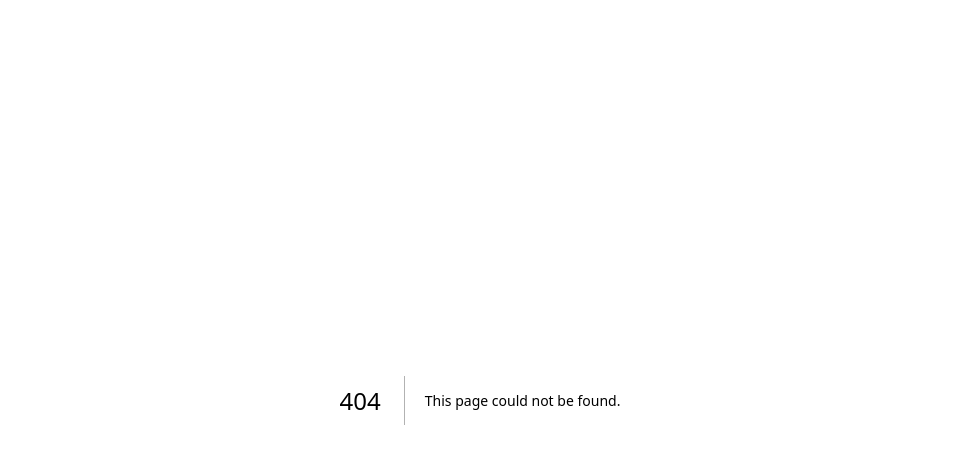
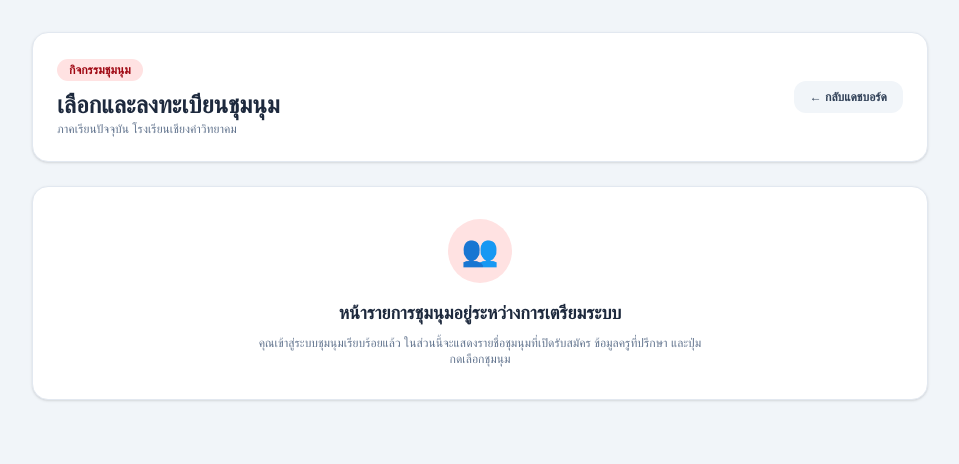
Before and after one commit to sutin2518-a11y/student-activity-app, a Next.js app: page /student/club in a window 1280 px wide. Before the commit this address had no page. Shown: the top 464 px of the page, without its empty margins (160-1119 px from the left). Built offline with nearby package versions, Linux system fonts and the light colour scheme.

Commit message:
Update layout and move login

```diff
--- /dev/null
+++ b/src/app/student/club/page.tsx
@@ -0,0 +1,35 @@
+"use client";
+
+import React from "react";
+import Link from "next/link";
+
+export default function StudentClubPage() {
+  return (
+    <div className="min-h-screen bg-slate-100 p-4 md:p-8 font-sans">
+      <div className="max-w-4xl mx-auto space-y-6">
+        <div className="bg-white rounded-2xl p-6 shadow-sm border border-slate-200 flex justify-between items-center">
+          <div>
+            <span className="px-3 py-1 bg-red-100 text-red-800 rounded-full text-xs font-bold">
+              กิจกรรมชุมนุม
+            </span>
+            <h1 className="text-2xl font-black text-slate-800 mt-2">เลือกและลงทะเบียนชุมนุม</h1>
+            <p className="text-xs text-slate-500">ภาคเรียนปัจจุบัน โรงเรียนเชียงคำวิทยาคม</p>
+          </div>
+          <Link href="/student" className="px-4 py-2 bg-slate-100 hover:bg-slate-200 text-slate-700 font-bold rounded-xl text-xs transition">
+            ← กลับแดชบอร์ด
+          </Link>
+        </div>
+
+        <div className="bg-white rounded-2xl p-8 shadow-sm border border-slate-200 text-center">
+          <div className="w-16 h-16 bg-red-100 text-red-600 rounded-full flex items-center justify-center text-3xl mx-auto mb-4">
+            👥
+          </div>
+          <h2 className="text-lg font-bold text-slate-800 mb-2">หน้ารายการชุมนุมอยู่ระหว่างการเตรียมระบบ</h2>
+          <p className="text-slate-500 text-xs max-w-md mx-auto">
+            คุณเข้าสู่ระบบชุมนุมเรียบร้อยแล้ว ในส่วนนี้จะแสดงรายชื่อชุมนุมที่เปิดรับสมัคร ข้อมูลครูที่ปรึกษา และปุ่มกดเลือกชุมนุม
+          </p>
+        </div>
+      </div>
+    </div>
+  );
+}
--- /dev/null
+++ b/src/app/student/guidance/page.tsx
@@ -0,0 +1,35 @@
+"use client";
+
+import React from "react";
+import Link from "next/link";
+
+export default function StudentGuidancePage() {
+  return (
+    <div className="min-h-screen bg-slate-100 p-4 md:p-8 font-sans">
+      <div className="max-w-4xl mx-auto space-y-6">
+        <div className="bg-white rounded-2xl p-6 shadow-sm border border-slate-200 flex justify-between items-center">
+          <div>
+            <span className="px-3 py-1 bg-amber-100 text-amber-800 rounded-full text-xs font-bold">
+              งานแนะแนว
+            </span>
+            <h1 className="text-2xl font-black text-slate-800 mt-2">ข้อมูลการศึกษาต่อและอาชีพ</h1>
+            <p className="text-xs text-slate-500">โรงเรียนเชียงคำวิทยาคม</p>
+          </div>
+          <Link href="/student" className="px-4 py-2 bg-slate-100 hover:bg-slate-200 text-slate-700 font-bold rounded-xl text-xs transition">
+            ← กลับแดชบอร์ด
+          </Link>
+        </div>
+
+        <div className="bg-white rounded-2xl p-8 shadow-sm border border-slate-200 text-center">
+          <div className="w-16 h-16 bg-amber-100 text-amber-600 rounded-full flex items-center justify-center text-3xl mx-auto mb-4">
+            🧭
+          </div>
+          <h2 className="text-lg font-bold text-slate-800 mb-2">หน้างานแนะแนวอยู่ระหว่างการเตรียมระบบ</h2>
+          <p className="text-slate-500 text-xs max-w-md mx-auto">
+            คุณเข้าสู่ระบบงานแนะแนวเรียบร้อยแล้ว ในส่วนนี้จะใช้สำหรับทำแบบประเมินตนเอง ค้นหาทุนการศึกษา และข้อมูล TCAS / การศึกษาต่อ
+          </p>
+        </div>
+      </div>
+    </div>
+  );
+}
--- a/src/app/student/uniform/page.tsx
+++ b/src/app/student/uniform/page.tsx
@@ -2,8 +2,13 @@
 
 import React, { useState } from "react";
 import Link from "next/link";
-import { supabase } from "@/lib/supabase";
+import { createClient } from "@supabase/supabase-js";
 import Swal from "sweetalert2";
+
+// สร้าง Supabase Client
+const supabaseUrl = process.env.NEXT_PUBLIC_SUPABASE_URL || "";
+const supabaseAnonKey = process.env.NEXT_PUBLIC_SUPABASE_ANON_KEY || "";
+const supabase = createClient(supabaseUrl, supabaseAnonKey);
 
 export default function StudentUniformSetupPage() {
   const [studentIdCard, setStudentIdCard] = useState("");
@@ -167,7 +172,6 @@ export default function StudentUniformSetupPage() {
     setSaving(false);
   };
 
-  // เช็คว่ามีข้อมูลกิจกรรมในฐานข้อมูลเดิมอยู่แล้วหรือไม่
   const hasExistingActivity = studentData?.activity_name && studentData.activity_name !== "EMPTY";
   const config = getLevelConfig(selectedActivity);
 
@@ -178,8 +182,8 @@ export default function StudentUniformSetupPage() {
         {/* Header Bar */}
         <div className="bg-white p-6 rounded-3xl border border-slate-200 shadow-sm flex flex-col md:flex-row justify-between items-start md:items-center gap-4">
           <div>
-            <Link href="/" className="text-xs font-bold text-purple-600 hover:underline flex items-center gap-1">
-              <span>←</span> กลับหน้าหลัก
+            <Link href="/student" className="text-xs font-bold text-purple-600 hover:underline flex items-center gap-1">
+              <span>←</span> กลับหน้าหลักนักเรียน
             </Link>
             <div className="flex items-center gap-3 mt-1">
               <h1 className="text-2xl font-bold text-slate-900">📝 จัดการสังกัดกิจกรรมเครื่องแบบ</h1>
@@ -238,14 +242,13 @@ export default function StudentUniformSetupPage() {
 
             <form onSubmit={handleSaveLevels} className="space-y-5">
 
-              {/* Section 1: แสดงข้อมูลกิจกรรม (หรือเลือกหากยังไม่มีข้อมูล) */}
+              {/* Section 1: แสดงข้อมูลกิจกรรม */}
               <div className="space-y-2">
                 <label className="block text-xs font-bold text-slate-700">
                   กิจกรรมเครื่องแบบที่สังกัด
                 </label>
 
                 {hasExistingActivity ? (
-                  /* ดึงข้อมูลมาแสดงให้อัตโนมัติทันที */
                   <div className="p-3 bg-slate-100 rounded-xl border border-slate-200 text-xs font-bold text-slate-800 flex justify-between items-center">
                     <span>{selectedActivity}</span>
                     <span className="text-[11px] text-emerald-700 font-bold bg-emerald-100 px-2.5 py-0.5 rounded-lg border border-emerald-200">
@@ -253,7 +256,6 @@ export default function StudentUniformSetupPage() {
                     </span>
                   </div>
                 ) : (
-                  /* แสดง Dropdown เฉพาะกรณีที่ใน DB ยังไม่มีชื่อกิจกรรม */
                   <div className="space-y-1">
                     <select
                       value={selectedActivity}
@@ -277,7 +279,7 @@ export default function StudentUniformSetupPage() {
                 )}
               </div>
 
-              {/* Section 2: เลือกตัวเลือกสังกัดย่อย (กลุ่ม/กอง/หมู่/หมวด) */}
+              {/* Section 2: เลือกสังกัดย่อย */}
               <div className="space-y-4 pt-2 border-t border-slate-100">
                 <h3 className="font-bold text-slate-900 text-xs flex items-center gap-2">
                   <span>⚙️</span> เลือกสังกัดย่อย ({selectedActivity})
@@ -325,7 +327,7 @@ export default function StudentUniformSetupPage() {
                     </select>
                   </div>
 
-                  {/* Level 3 Select (ซ่อนให้อัตโนมัติหากเป็นผู้บำเพ็ญประโยชน์) */}
+                  {/* Level 3 Select */}
                   {config.hasL3 && (
                     <div className="md:col-span-2">
                       <label className="block text-xs font-bold text-slate-700 mb-1">
--- /dev/null
+++ b/src/app/student/volunteer/page.tsx
@@ -0,0 +1,35 @@
+"use client";
+
+import React from "react";
+import Link from "next/link";
+
+export default function StudentVolunteerPage() {
+  return (
+    <div className="min-h-screen bg-slate-100 p-4 md:p-8 font-sans">
+      <div className="max-w-4xl mx-auto space-y-6">
+        <div className="bg-white rounded-2xl p-6 shadow-sm border border-slate-200 flex justify-between items-center">
+          <div>
+            <span className="px-3 py-1 bg-emerald-100 text-emerald-800 rounded-full text-xs font-bold">
+              กิจกรรมเพื่อสังคมฯ
+            </span>
+            <h1 className="text-2xl font-black text-slate-800 mt-2">บันทึกชั่วโมงจิตอาสา</h1>
+            <p className="text-xs text-slate-500">โรงเรียนเชียงคำวิทยาคม</p>
+          </div>
+          <Link href="/student" className="px-4 py-2 bg-slate-100 hover:bg-slate-200 text-slate-700 font-bold rounded-xl text-xs transition">
+            ← กลับแดชบอร์ด
+          </Link>
+        </div>
+
+        <div className="bg-white rounded-2xl p-8 shadow-sm border border-slate-200 text-center">
+          <div className="w-16 h-16 bg-emerald-100 text-emerald-600 rounded-full flex items-center justify-center text-3xl mx-auto mb-4">
+            🌱
+          </div>
+          <h2 className="text-lg font-bold text-slate-800 mb-2">หน้าระบบจิตอาสาอยู่ระหว่างการเตรียมระบบ</h2>
+          <p className="text-slate-500 text-xs max-w-md mx-auto">
+            คุณเข้าสู่ระบบจิตอาสาเรียบร้อยแล้ว ในส่วนนี้จะใช้สำหรับยื่นบันทึกกิจกรรมจิตอาสา ตรวจสอบจำนวนชั่วโมงสะสม และส่งเล่มรายงาน
+          </p>
+        </div>
+      </div>
+    </div>
+  );
+}
```
